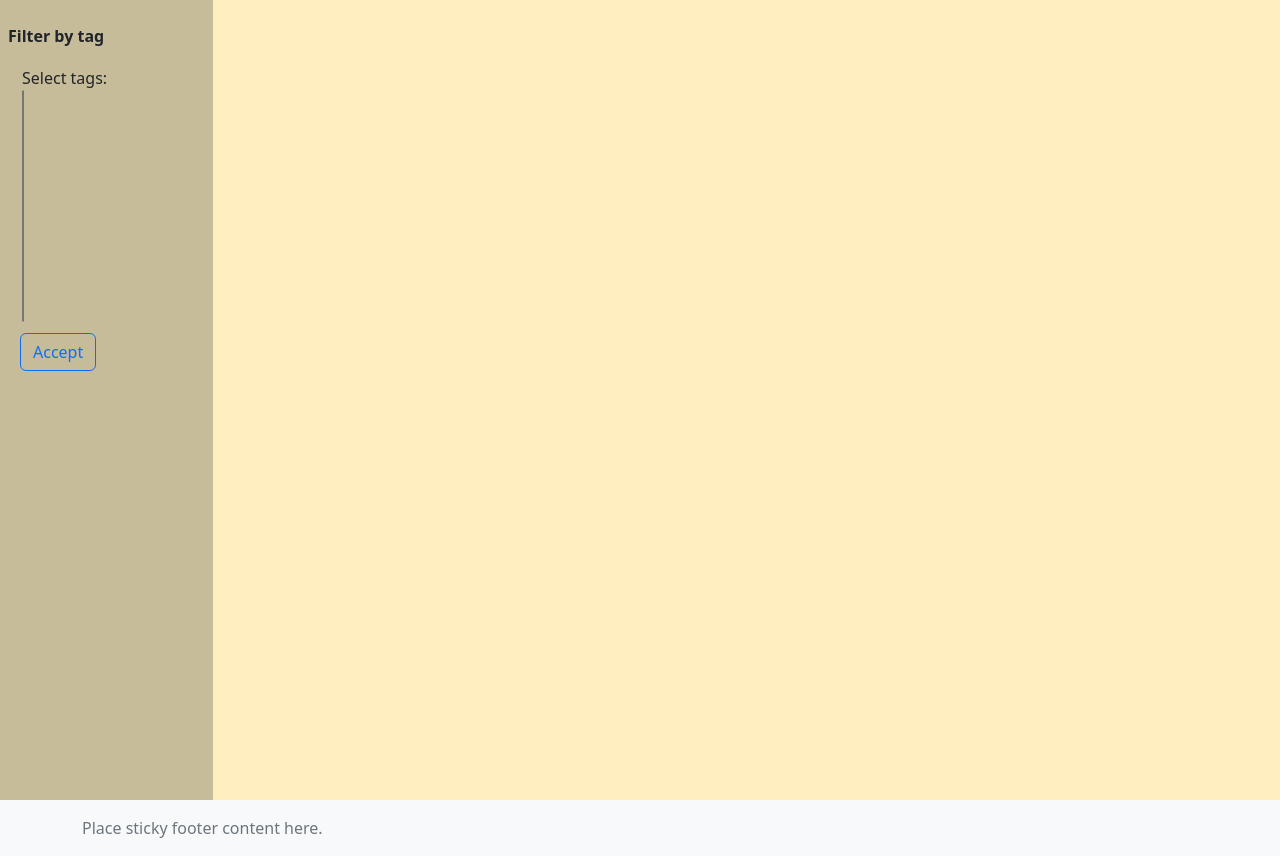
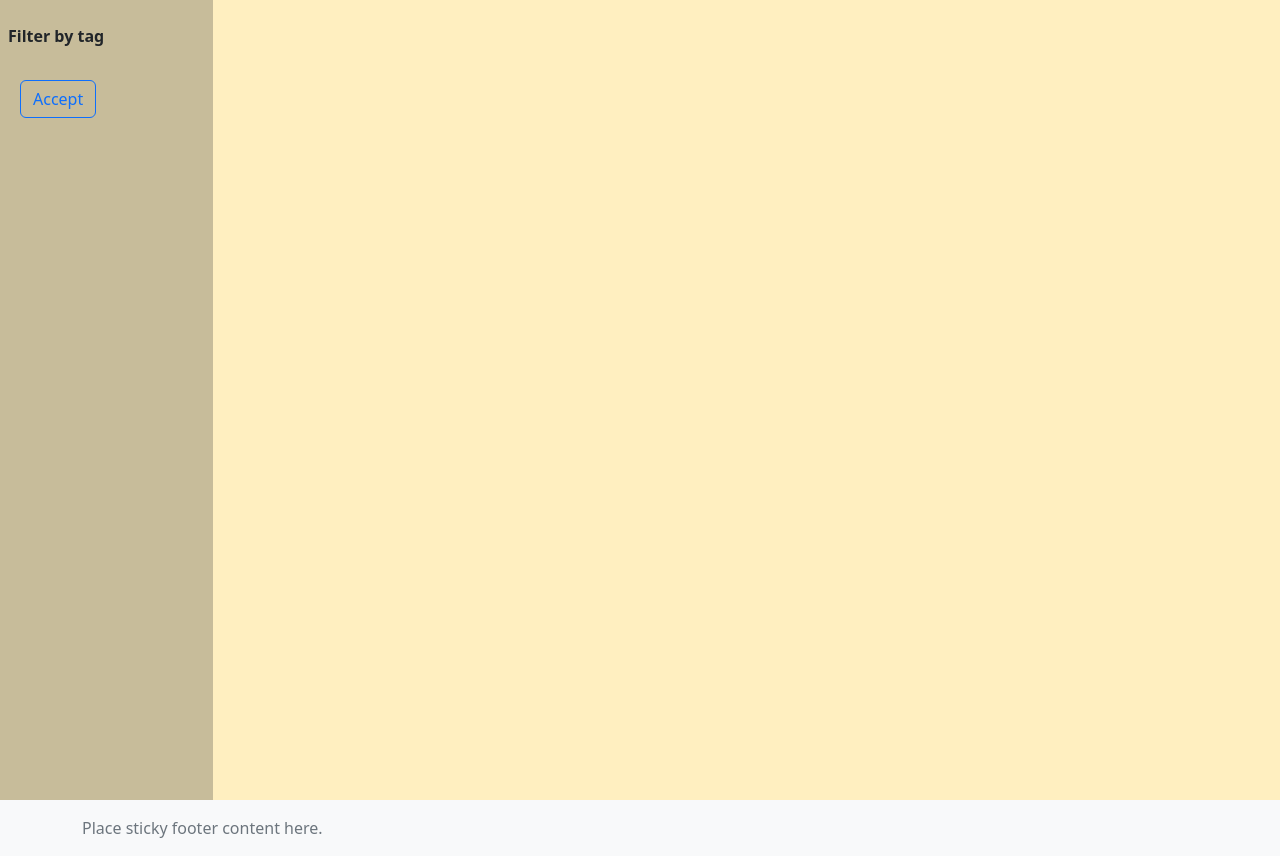
Before and after one commit to Vaipik/web_project_team_1, a Django app: page /notes/ in a window 1280 px wide. Shown: the part 71-927 px from the top of the page. Run offline with Django 4.2, Linux system fonts and the light colour scheme; the visitor is signed in with stand-in values (Sample User, id 1); data that the repository does not hold is empty.

Commit message:
Add checkbox in sidebar

```diff
--- a/project/apps/notes/services.py
+++ b/project/apps/notes/services.py
@@ -5,16 +5,16 @@ def get_user_tag(user):
     return Tag.objects.filter(user=user).all()
 
 
-def get_user_choice_tags(user, choice_tags_list):
-    return Tag.objects.filter(user=user, name__in=choice_tags_list)
+def get_user_choice_tags(user, choice_tags):
+    return Tag.objects.filter(user=user, name__in=choice_tags)
 
 
 def get_user_notes(user):
     return Note.objects.filter(user=user).all()
 
 
-def get_user_notes_with_tags(user, tags):
-    return Note.objects.filter(user=user, tags__in=tags).distinct()
+def get_user_notes_with_tags(user, choice_tags):
+    return Note.objects.filter(user=user, tags__in=choice_tags).distinct()
 
 
 def set_done_user_note(user, note_id):
--- a/project/apps/notes/templates/notes/_sidebar.html
+++ b/project/apps/notes/templates/notes/_sidebar.html
@@ -1,20 +1,16 @@
 {% load extract_tags %}
 <div class="row  fw-bold p-2">Filter by tag</div>
-<form method="POST" action="{% url 'notes:main' %}">
+<form method="POST" action="{% url 'notes:filter_note' %}">
     {% csrf_token %}
-
-    <div style="padding: 10px">
-        <label> Select tags:<br>
-            <select name="tags" multiple="multiple" size="10" style="width: max-content">
+        <div>
             {% for tag in tags %}
                 {%if tag.name in choice_tags%}
-                    <option value="{{tag.name}}" selected>{{tag.name}}</option>
+                <div class="checkbox"><label><input type="checkbox" name="tags" value="{{tag.name}}" checked > {{tag.name}}</label></div>
                 {% else %}
-                    <option value="{{tag.name}}">{{tag.name}}</option>
+                <div class="checkbox"><label><input type="checkbox" name="tags" value="{{tag.name}}"> {{tag.name}}</label></div>
                 {% endif %}
             {% endfor %}
-            </select>
-        </label>
         </div>
+    <br>
     <button type="submit" role="button" class="btn btn-outline-primary ms-2 me-3">Accept</button>
 </form>
--- a/project/apps/notes/urls.py
+++ b/project/apps/notes/urls.py
@@ -8,6 +8,7 @@ urlpatterns = [
     path('delete/<slug:note_id>', views.delete_note, name="delete"),
     path('done/<slug:note_id>', views.set_done, name="set_done"),
     path('detail/<slug:note_id>', views.detail, name="detail"),
+    path('filter_note/', views.filter_notes, name="filter_note"),
     path('add_note/', views.add_note, name="add_note"),
     path('add_tag/', views.add_tag, name="add_tag"),
     path("", views.main, name="main"),
--- a/project/apps/notes/views.py
+++ b/project/apps/notes/views.py
@@ -11,18 +11,37 @@ from .services import get_user_tag, get_user_notes, get_user_choice_tags, get_us
 @login_required
 def main(request):
     tags = get_user_tag(request.user)
+    if request.method == 'POST':
+        choice_tags = get_user_choice_tags(request.user, request.POST.getlist('tags'))
+        if len(choice_tags) == 0:
+            notes = get_user_notes(request.user) if request.user.is_authenticated else []
+            return render(request, 'notes/notes_list.html', context={'notes': notes, 'tags': tags})
+        else:
+            notes = get_user_notes_with_tags(request.user, choice_tags) if request.user.is_authenticated else []
+            return render(request, 'notes/notes_list.html',
+                          context={'notes': notes, 'tags': tags, 'choice_tags': request.POST.getlist('tags')})
+    else:
+        notes = get_user_notes(request.user) if request.user.is_authenticated else []
+        return render(request, 'notes/notes_list.html',
+                      context={'notes': notes, 'tags': tags, 'choice_tags': []})
+
+
+@login_required
+def filter_notes(request):
+    tags = get_user_tag(request.user)
     choice_tags = get_user_choice_tags(request.user, request.POST.getlist('tags'))
-    if len(choice_tags) == 0:
-        notes = get_user_notes(request.user) if request.user.is_authenticated else []
-        return render(request, 'notes/notes_list.html', context={'notes': notes, 'tags': tags})
-    else:
-        notes = get_user_notes_with_tags(request.user, choice_tags) if request.user.is_authenticated else []
+    notes = get_user_notes_with_tags(user=request.user, choice_tags=choice_tags) if request.user.is_authenticated else []
+    if request.method == 'POST':
         return render(request, 'notes/notes_list.html',
                       context={'notes': notes, 'tags': tags, 'choice_tags': request.POST.getlist('tags')})
+    else:
+        return render(request, 'notes/notes_list.html',
+                      context={'notes': notes, 'tags': tags, 'choice_tags': []})
 
 
 @login_required
 def add_tag(request):
+    tags = get_user_tag(request.user)
     if request.method == 'POST':
         form = TagForm(request.POST)
         if form.is_valid():
@@ -32,15 +51,14 @@ def add_tag(request):
             tag.save()
             return redirect(to="notes:main")
         else:
-            return render(request, 'notes/tag.html', context={'form': form})
+            return render(request, 'notes/tag.html', context={'form': form, 'tags': tags})
 
-    return render(request, 'notes/tag.html', context={'form': TagForm()})
+    return render(request, 'notes/tag.html', context={'form': TagForm(), 'tags': tags})
 
 
 @login_required
 def add_note(request):
-    tags = Tag.objects.filter(user=request.user).all()
-
+    tags = get_user_tag(request.user)
     if request.method == 'POST':
         form = NoteForm(request.POST)
         if form.is_valid():
```
Lines whose indentation alone changed are shown as unchanged.
